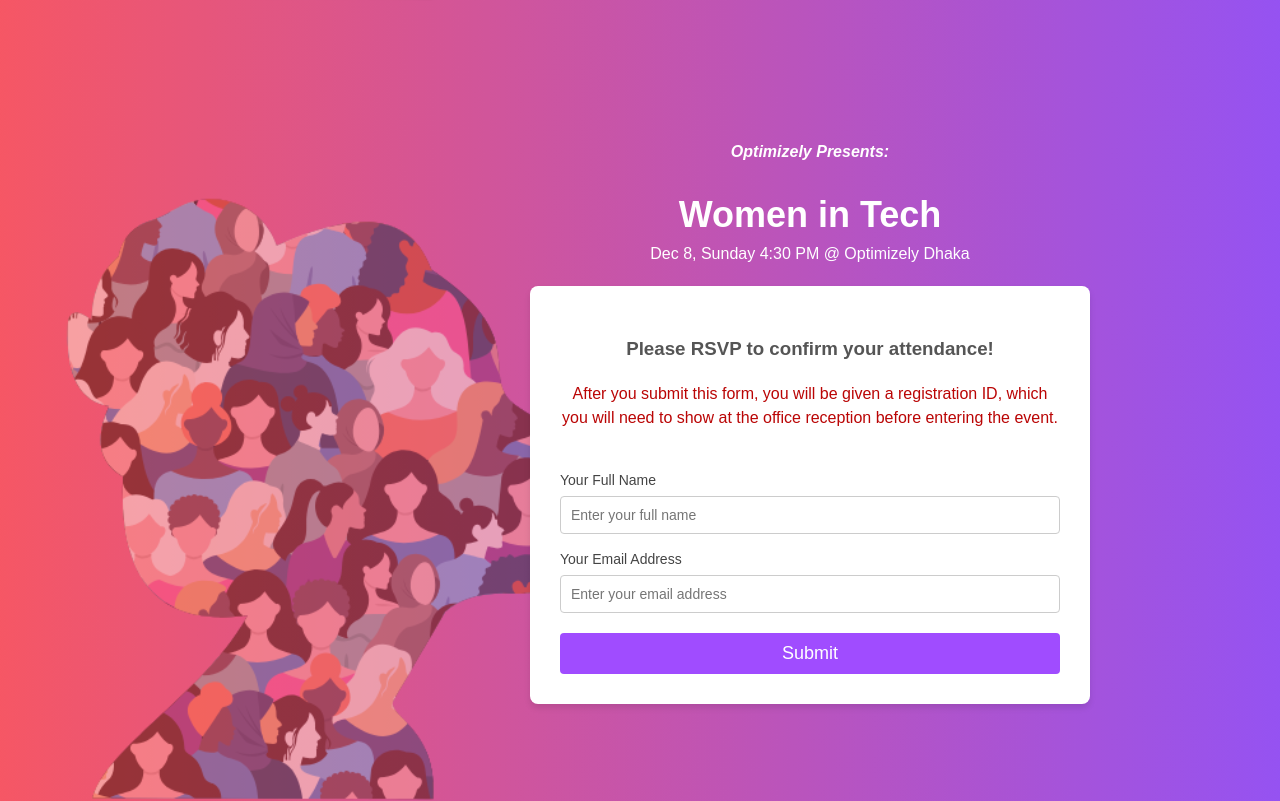
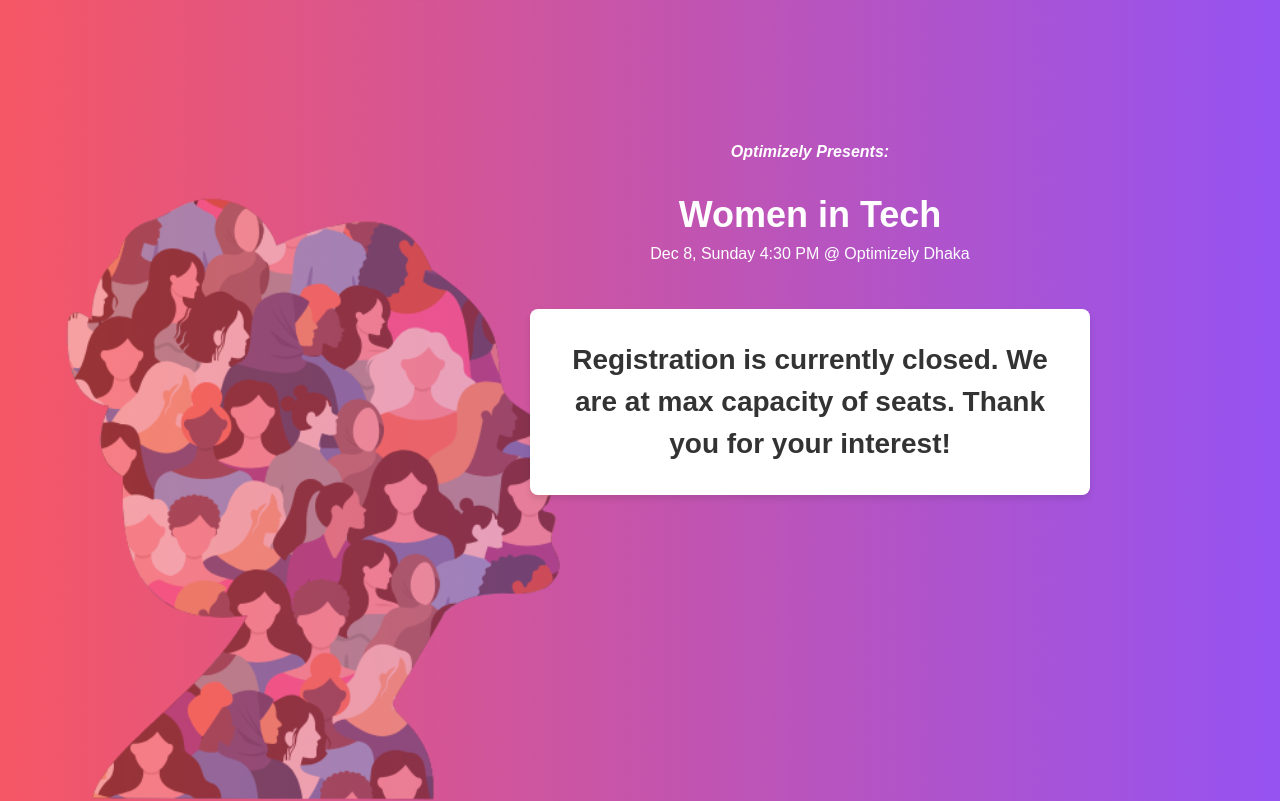
Before and after one commit to siddiqus/opti-wit-rsvp-2024, a React (Vite) app: page / in a window 1280 px wide. Shown: the top 801 px of the page. Built offline with nearby package versions, Linux system fonts and the light colour scheme.

Commit message:
fix: close form

```diff
--- a/src/App.jsx
+++ b/src/App.jsx
@@ -23,7 +23,7 @@ const HomePage = () => {
 
         <Switch>
           <Route exact path="/">
-            <RsvpForm isOpen={true} />
+            <RsvpForm isOpen={false} />
           </Route>
           <Route exact path="/admin">
             <AdminHeader />
```
